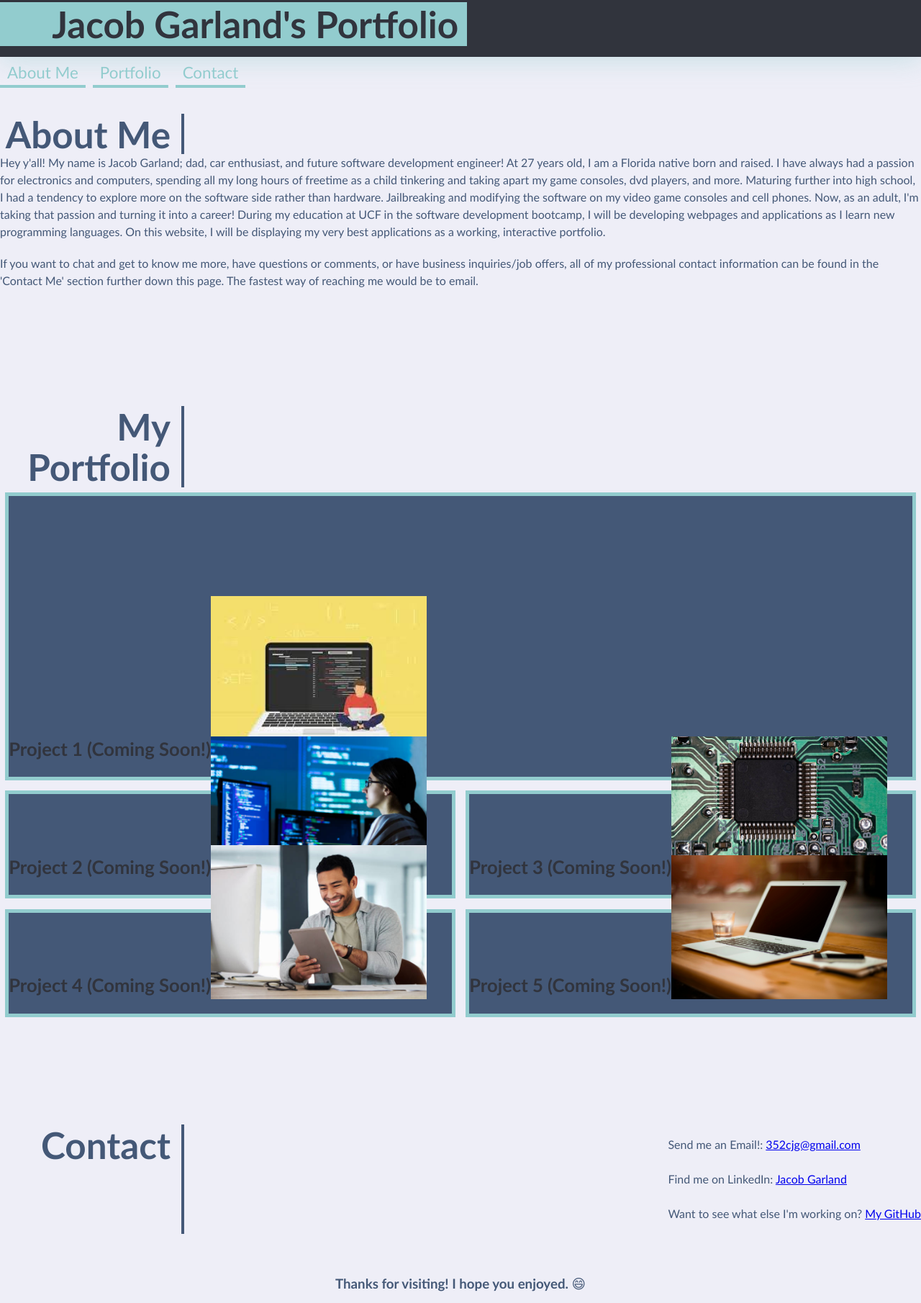
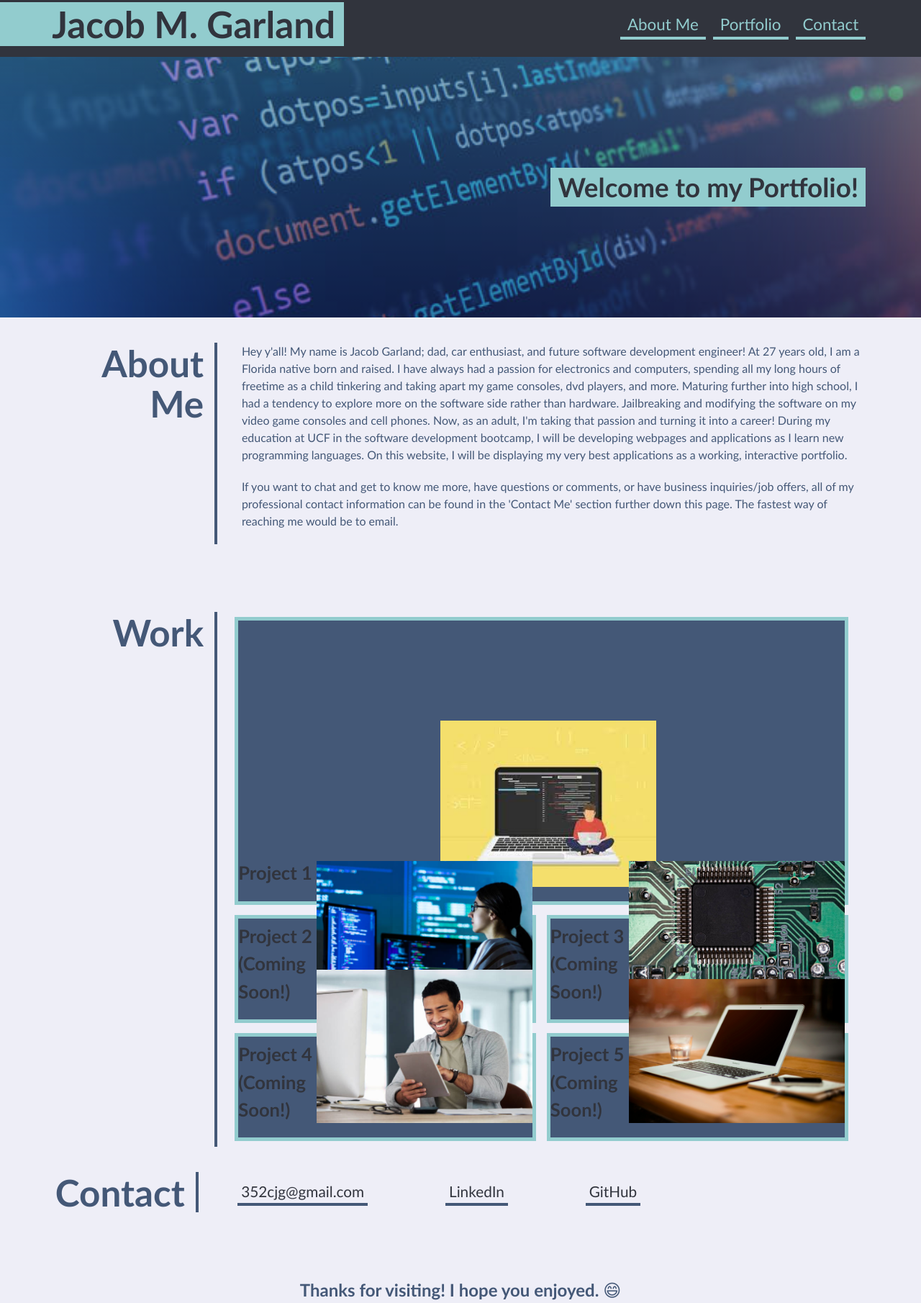
Before and after one commit to Jacob-Garland/hw-2-portfolio, a plain HTML site: page index.html in a window 1280 px wide. Shown: the part 12-1822 px from the top of the page at 72% size. Drawn offline with Linux system fonts and the light colour scheme.

Commit message:
more mods to HTML and CSS

```diff
--- a/assets/style.css
+++ b/assets/style.css
@@ -57,6 +57,8 @@
     display: flex;
     flex-direction: row;
     flex-wrap: wrap;
+    justify-content: flex-end;
+    background-color: var(--tertiary);
   }
 
   nav a {
@@ -88,13 +90,13 @@
 
   .hero-banner {
     background: rgb(68, 88, 120);
-    background-image: url("../images/02-hero-bg.jpg"), linear-gradient(180deg, var(--secondary) 0%, var(--primary) 100%);
+    background-image: url("./images/code-blocks.jpg"), linear-gradient(180deg, var(--secondary) 0%, var(--primary) 100%);
     background-size: cover;
     background-position: center;
     background-blend-mode: soft-light;
     min-height: 30vh;
     color: var(--light);
-    padding: 2% 6%;
+    padding: 12% 6%;
     display: flex;
     justify-content: flex-end;
     align-items: flex-end;
--- a/index.html
+++ b/index.html
@@ -8,19 +8,22 @@
     </head>
     <body>
         <header>
-            <h1>Jacob Garland's Portfolio</h1>
+            <h1>Jacob M. Garland</h1>
+            <nav>
+                <a href="about">About Me</a>
+                <a href="portfolio">Portfolio</a>
+                <a href="contact">Contact</a>
+            </nav>
         </header>
 
-        <nav>
-            <a href="about">About Me</a>
-            <a href="portfolio">Portfolio</a>
-            <a href="contact">Contact</a>
-         </nav>
+        <div class="hero-banner">
+        <h2>Welcome to my Portfolio!</h2>
+        </div>
 
-        <main>
+        <main class="page-wrapper">
             <div id="about" class="page-section">
                <h2>About Me</h2>
-               <aside>
+               <div>
                 <p>Hey y'all! My name is Jacob Garland; dad, car enthusiast, and future software development engineer! At 27 years old, I am a Florida native born and raised. I have always
                     had a passion for electronics and computers, spending all my long hours of freetime as a child tinkering and taking apart my game consoles, dvd players, and more. Maturing
                     further into high school, I had a tendency to explore more on the software side rather than hardware. Jailbreaking and modifying the software on my video game consoles and
@@ -30,14 +33,12 @@
                 <p> If you want to chat and get to know me more, have questions or comments, or have business inquiries/job offers, all of my professional contact information can be found in the 'Contact Me'
                     section further down this page. The fastest way of reaching me would be to email.
                 </p>
-               </aside>
+                </div>
             </div>
             <br>
-            <br>
-            <br>
             <div id="portfolio" class="page-section">
-                <h2>My Portfolio</h2>
-                <aside class="flex-container">
+                <h2>Work</h2>
+                <div class="flex-container">
                 <section class="flex-item">
                     <h3>Project 1 (Coming Soon!)</h3>
                     <img src="./assets/images/coder-on-a-mac.jpg" class="image" alt="man coding sitting on a giant macbook">
@@ -65,22 +66,20 @@
                 </aside>
             </div>
             <br>
-            <br>
-            <br>
             <div id="contact" class="page-section">
-            <h2>Contact</h2>
-                <ul>
-                    <li>Send me an Email!: <a href="mailto:352cjg@gmail.com">352cjg@gmail.com</a></li>
-                    <br>
-                    <li>Find me on LinkedIn: <a href="www.linkedin.com/in/jacob-garland-8428a6326">Jacob Garland</a></li>
-                    <br>
-                    <li>Want to see what else I'm working on? <a href="https://github.com/Jacob-Garland">My GitHub</a></li>
-                </ul>
+                <h2>Contact</h2>
+                <div class="contact">
+                    <address>
+                        <a href="mailto:352cjg@gmail.com">352cjg@gmail.com</a>
+                        <a href="www.linkedin.com/in/jacob-garland-8428a6326">LinkedIn</a>
+                        <a href="https://github.com/Jacob-Garland">GitHub</a>
+                    </address>
+                </div>
             </div>
         </main>
 
         <footer>
-            <h3>Thanks for visiting! I hope you enjoyed. &#128516</h3>
+            <h2>Thanks for visiting! I hope you enjoyed. &#128516</h2>
         </footer>
     </body>
 </html>
```
